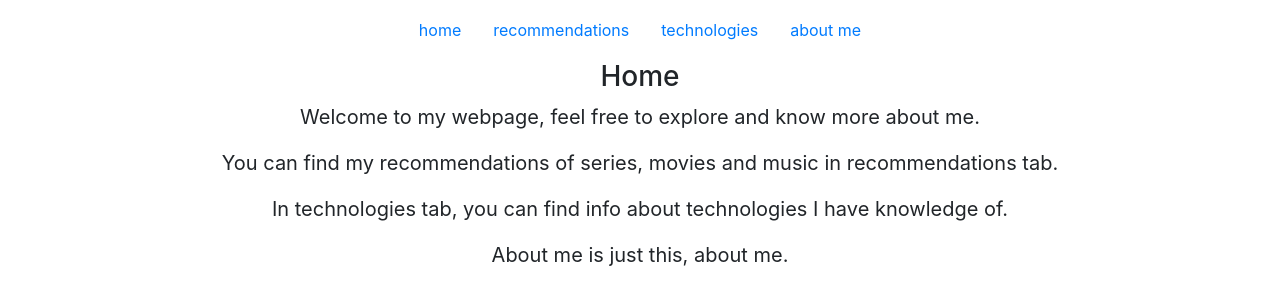
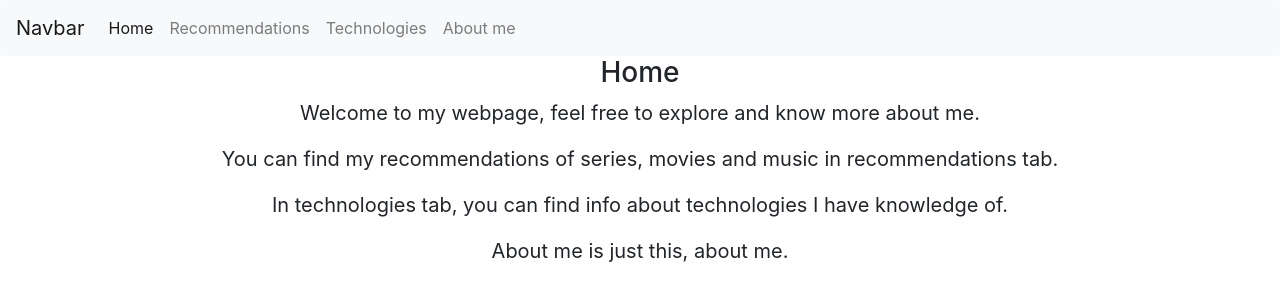
Before and after one commit to mhpsantos/project0, a plain HTML site: page index.html in a window 1280 px wide. Drawn offline with nearby package versions, Linux system fonts and the light colour scheme.

Commit message:
Changes to navbar

```diff
--- a/index.html
+++ b/index.html
@@ -10,22 +10,29 @@
 
 </head>
 <header>
-    <div class="container">
-        <ul class="nav justify-content-center">
-            <li class="nav-item">
-                <a class="nav-link active" href="/index.html">home</a>
+    <nav class="navbar navbar-expand-lg navbar-light bg-light rounded">
+        <a class="navbar-brand" href="#">Navbar</a>
+        <button class="navbar-toggler" type="button" data-toggle="collapse" data-target="#navbarsExample09" aria-controls="navbarsExample09" aria-expanded="false" aria-label="Toggle navigation">
+          <span class="navbar-toggler-icon"></span>
+        </button>
+
+        <div class="collapse navbar-collapse" id="navbarsExample09">
+            <ul class="navbar-nav mr-auto">
+                <li class="nav-item active">
+                    <a class="nav-link" href="#">Home <span class="sr-only">(current)</span></a>
                 </li>
                 <li class="nav-item">
-                <a class="nav-link" href="/recommendations.html">recommendations</a>
+                    <a class="nav-link" href="#">Recommendations</a>
                 </li>
                 <li class="nav-item">
-                <a class="nav-link" href="#">technologies</a>
+                    <a class="nav-link" href="#">Technologies</a>
                 </li>
                 <li class="nav-item">
-                <a class="nav-link" href="#">about me</a>
+                    <a class="nav-link" href="#">About me</a>
                 </li>
             </ul>
         </div>
+    </nav>
 </header>
 
 <body>
```
Lines whose indentation alone changed are shown as unchanged.
